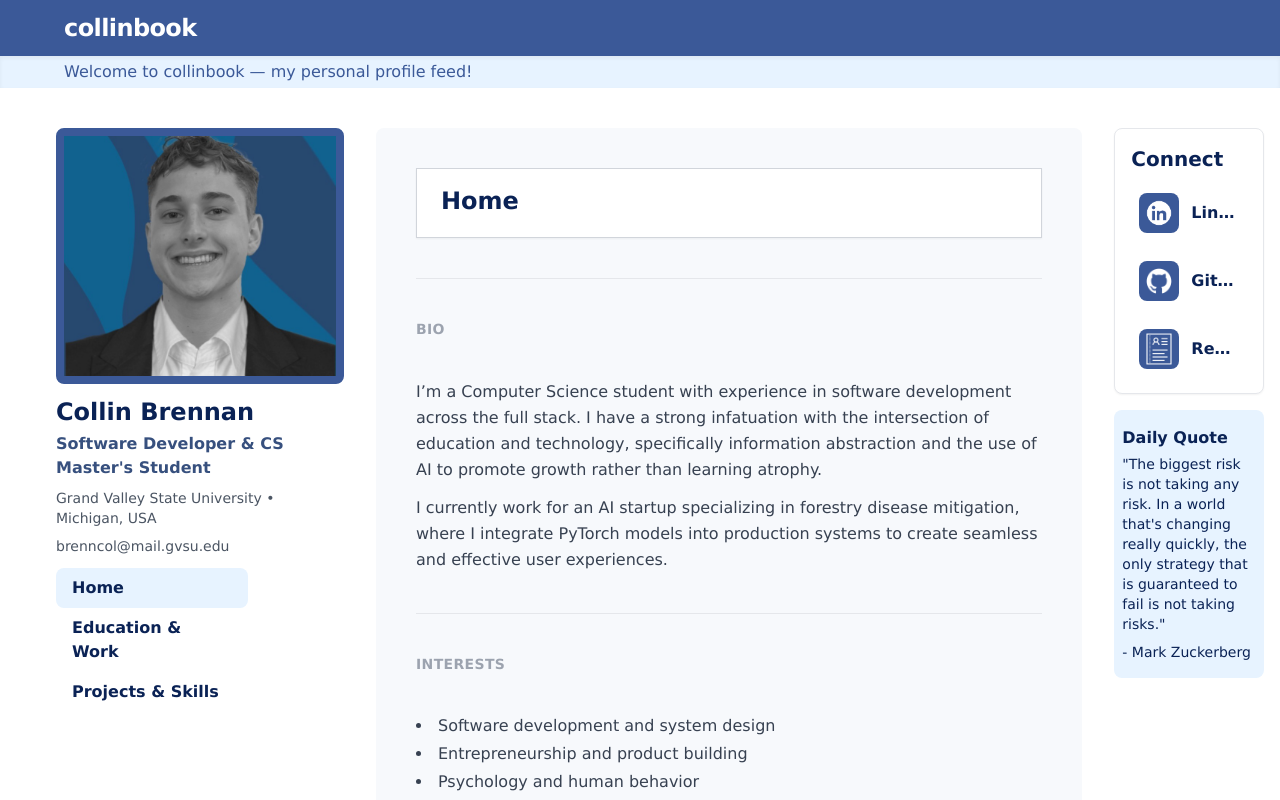
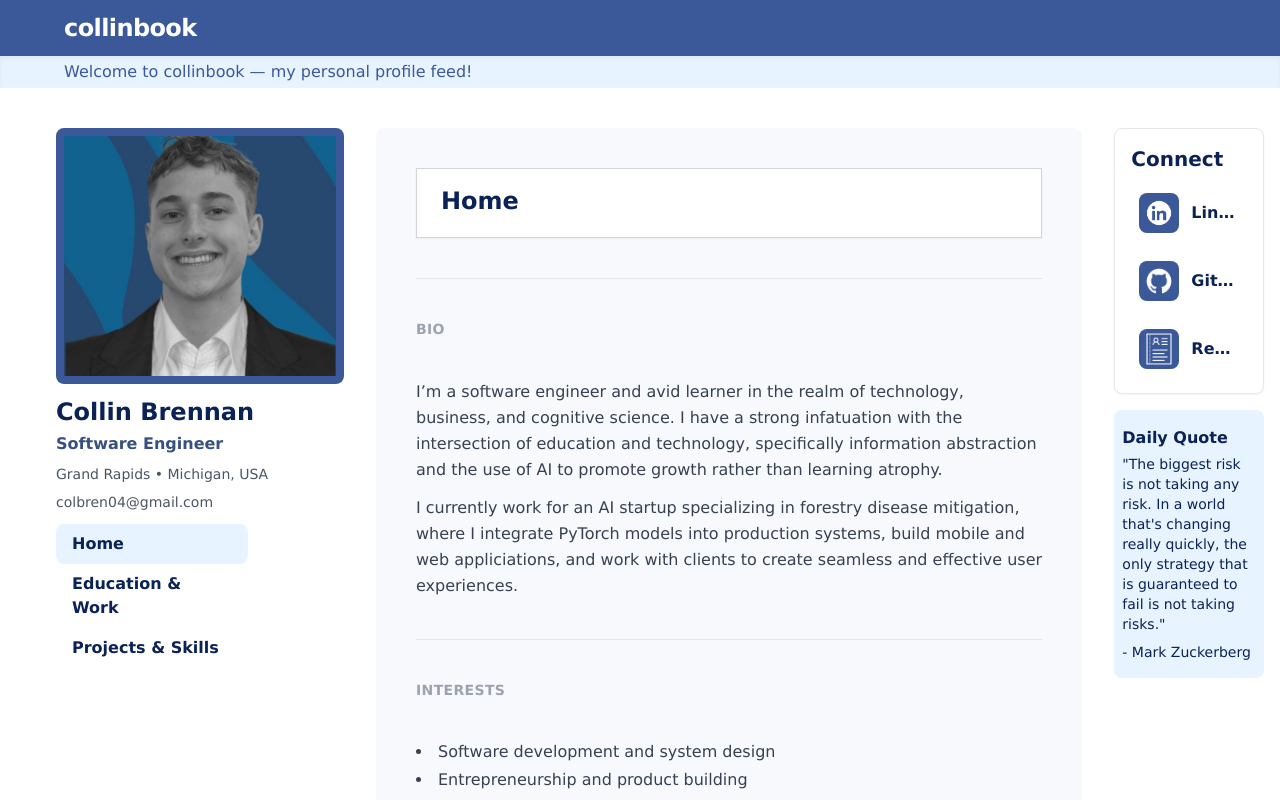
Before and after one commit to collinb04/devbook, a Nuxt app: page / in a window 1280 px wide. Built offline with nearby package versions, Linux system fonts and the light colour scheme.

Commit message:
updated page

```diff
--- a/layouts/default.vue
+++ b/layouts/default.vue
@@ -29,7 +29,7 @@
 
       <!-- Secondary Light Blue Bar -->
       <div class="bg-[#e7f3ff] h-8 w-full shadow-inner flex items-center px-6">
-        <p class="text-[#3b5998] font-medium md:ml-10">
+        <p class="text-[#3b5998] font-medium ml-10">
           Welcome to collinbook — my personal profile feed!
         </p>
       </div>
@@ -85,13 +85,13 @@
         </div>
 
         <p class="text-md font-semibold text-[#37507e] mt-1">
-          Software Developer & CS Master's Student
+          Software Engineer
         </p>
         <div class="mt-2 text-sm text-gray-600">
-          Grand Valley State University • Michigan, USA
+          Grand Rapids • Michigan, USA
         </div>
         <div class="mt-2 text-sm text-gray-600">
-          brenncol@mail.gvsu.edu
+          colbren04@gmail.com
         </div>
 
         <!-- Vertical NavBar -->
--- a/pages/education.vue
+++ b/pages/education.vue
@@ -134,29 +134,14 @@ const jobs = [
   {
     company: "Edge Forestry",
     role: "Software Developer",
-    dates: "Aug 2025 - Present",
+    dates: "May 2025 - Present",
     location: "Grand Rapids, MI",
     logo: "/leaves.png",
     link: "https://edgeforestry.com/"
   },
-  {
-    company: "Blue Nucleus",
-    role: "Software Developer",
-    dates: "May 2025 - Aug 2025",
-    location: "Grand Rapids, MI",
-    logo: "/gv.png",
-    link: "https://www.gvsu.edu/bluenucleus/about-blue-nucleus-5.htm"
-  }
 ]
 
 const education = [
-  {
-    school: "Grand Valley State University",
-    degree: "Master of Science in Applied Computer Science",
-    dates: "Expected Graduation: Apr 2027",
-    location: "Grand Rapids, MI",
-    logo: "/gv.png"
-  },
   {
     school: "Western Governors University",
     degree: "Bachelor of Science in Cybersecurity",
--- a/pages/index.vue
+++ b/pages/index.vue
@@ -19,13 +19,14 @@
         </h3>
 
         <p class="text-gray-700 leading-relaxed">
-          I’m a Computer Science student with experience in software development across the full stack.
+          I’m a software engineer and avid learner in the realm of technology, business, and cognitive science.
           I have a strong infatuation with the intersection of education and technology, specifically information abstraction
           and the use of AI to promote growth rather than learning atrophy.
         </p>
         <p class="text-gray-700 leading-relaxed mt-3">
           I currently work for an AI startup specializing in forestry disease mitigation,
-          where I integrate PyTorch models into production systems to create seamless and effective user experiences.
+          where I integrate PyTorch models into production systems, build mobile and web appliciations,
+          and work with clients to create seamless and effective user experiences.
         </p>
       </section>
 
```
